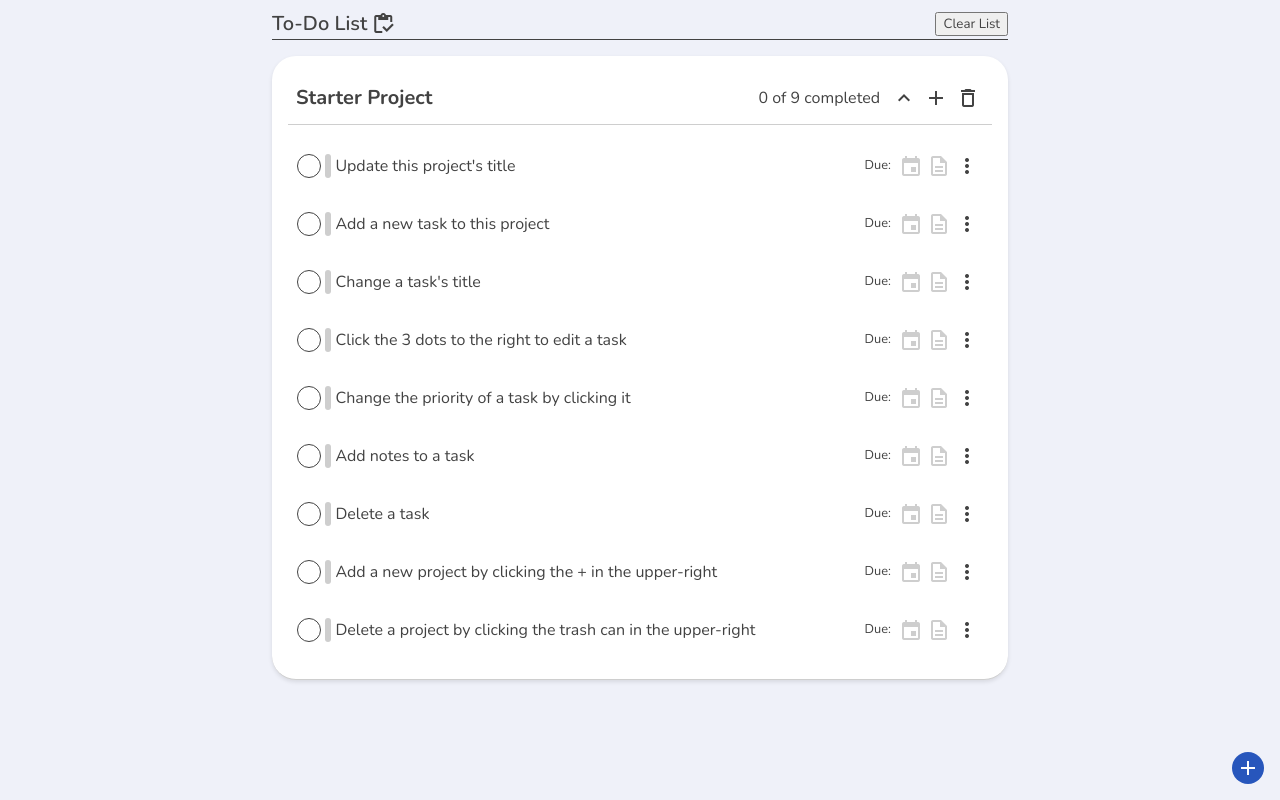
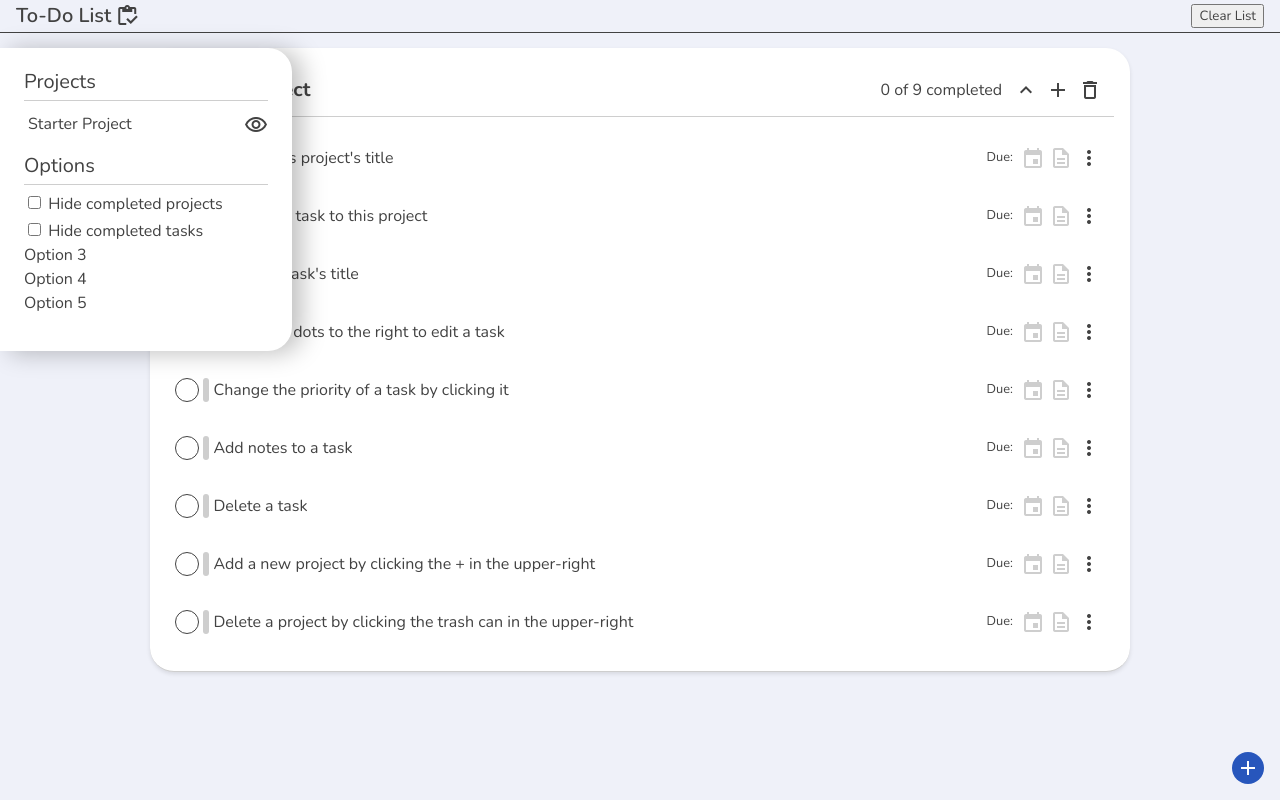
Before and after one commit to JacobGiordano/to-do-list, a website built with webpack: page dist/index.html in a window 1280 px wide. Built offline with nearby package versions, Linux system fonts and the light colour scheme.

Commit message:
Add start of left nav, options & nav project list

```diff
--- a/css/styles.css
+++ b/css/styles.css
@@ -32,7 +32,7 @@ body {
 	line-height: 1;
 }
 ol, ul {
-	list-style: none;
+	list-style-type: none;
 }
 blockquote, q {
 	quotes: none;
@@ -68,17 +68,6 @@ table {
 	box-sizing: border-box;
 }
 
-body {
-	display: block;
-	position: relative;
-	background: var(--cool-gray);
-	max-width: 768px;
-	min-height: 100%;
-	margin: 0 auto;
-	padding: .5rem 1rem 3rem;
-	font-size: 16px;
-}
-
 body, input, input:before, input:after, textarea, button, p, h1, h2, h3, h4, h5, h6  {
 	color: var(--dark-gray);
 	/* font-family: 'Poppins', sans-serif; */
@@ -103,19 +92,31 @@ input:not(input[type="checkbox"]):focus-visible {
 	outline: unset;
 }
 
-.header, .content {
-	max-width: 1200px;
+.body {
+	display: flex;
+	position: relative;
+	background: var(--cool-gray);
+	min-height: 100%;
 	margin: 0 auto;
+	padding: 0 1rem 3rem;
+	font-size: 16px;
 }
 
 .header {
 	display: flex;
+	position: fixed;
+	background: var(--cool-gray);
 	border-bottom: 1px solid var(--dark-gray);
 	width: 100%;
 	height: 2rem;
 	margin-bottom: 1rem;
+	padding: 1rem;
 	justify-content: space-between;
 	align-items: center;
+	left: 50%;
+	top: 0;
+	transform: translateX(-50%);
+	z-index: 2;
 }
 
 .header-left {
@@ -134,10 +135,72 @@ input:not(input[type="checkbox"]):focus-visible {
 	display: inline-block;
 }
 
+.nav {
+	display: inline-block;
+	position: fixed;
+	background: var(--white);
+	border-radius: var(--border-radius);
+	border-top-left-radius: 0;
+	border-bottom-left-radius: 0;
+	min-width: 250px;
+	padding: 1.5rem;
+	left: 0;
+	top: 3rem;
+	box-shadow: 10px 2px 24px 0 rgb(0 0 0 / 25%);
+	z-index: 100;
+}
+
+.nav .nav__group {
+	display: block;
+	position: relative;
+	width: 100%;
+	margin-bottom: 1rem;
+}
+
+.nav .nav__group-title {
+	display: block;
+	position: relative;
+	width: 100%;
+	font-size: 1.25rem;
+	margin-bottom: .5rem;
+	padding-bottom: .5rem;
+	border-bottom: 1px solid var(--light-gray);
+}
+
+.nav ul {
+	list-style-type: none;
+}
+.nav li {
+	display: flex;
+	width: 100%;
+	margin-bottom: .5rem;
+	justify-content: space-between;
+	align-items: center;
+}
+
+.nav li label {
+	cursor: pointer;
+}
+
+.nav .nav__project-hidden-label {
+	display: block;
+	position: absolute;
+	left: -100%;
+}
+
+.nav .nav__project-title {
+	width: 100%;
+	font-size: 1rem;
+	margin-right: .5rem;
+}
+
 .content {
-  display: block;
+	display: block;
 	width: 100%;
+	max-width: 980px;
 	font-size: 16px;
+	margin-top: 3rem;
+	margin: 3rem auto 0;
 }
 
 button.material-icons, .new-project-btn {
@@ -218,7 +281,7 @@ button.material-icons:hover, .new-project-btn {
 	justify-content: space-between;
 }
 
-.project__title, .task__text-input {
+.nav__project-title, .project__title, .task__text-input {
 	border: none;
 	border-bottom: 1px solid var(--white);
 	text-overflow: ellipsis;
--- a/src/projectUI.js
+++ b/src/projectUI.js
@@ -36,8 +36,29 @@ const projUI = {
       const noTaskMsg = makeNewEl("span", "no-tasks-msg", "This project is empty. Add a task to get started.", "");
       newProjEl.appendChild(noTaskMsg);
     }
+    projUI.addProjToNav(newProj);
     autoFocusBool ? newProjEl.querySelector(".project__title").focus() : null;
     return newProjEl;
+  },
+  addProjToNav(newProj) {
+    const navProjectsUl = document.getElementById("nav-projects");
+    const newLi = makeNewEl("li", "nav__li", "", "");
+    const visibilityIcon = makeNewEl("span", "nav__visibility-icon material-icons-outlined", "visibility", "");
+    const projHiddenLabel = makeNewEl("label", "nav__project-hidden-label", "Project title", {
+      "for": `project-${newProj.id}`
+    });
+    const projTitleEl = makeNewEl("input", "nav__project-title", `${newProj.title}`, {
+      "type": "text",
+      "name": `project-${newProj.id}`,
+      "placeholder": "Project Title",
+      "data-project-id": newProj.id,
+      "data-project-title": newProj.title
+    });
+
+    newLi.appendChild(projHiddenLabel);
+    newLi.appendChild(projTitleEl);
+    newLi.appendChild(visibilityIcon);
+    navProjectsUl.appendChild(newLi);
   },
   createProjectEl(newProj) {
     // console.log(newProj);
```
Also changed, not shown: dist/index.html, dist/main.js.
